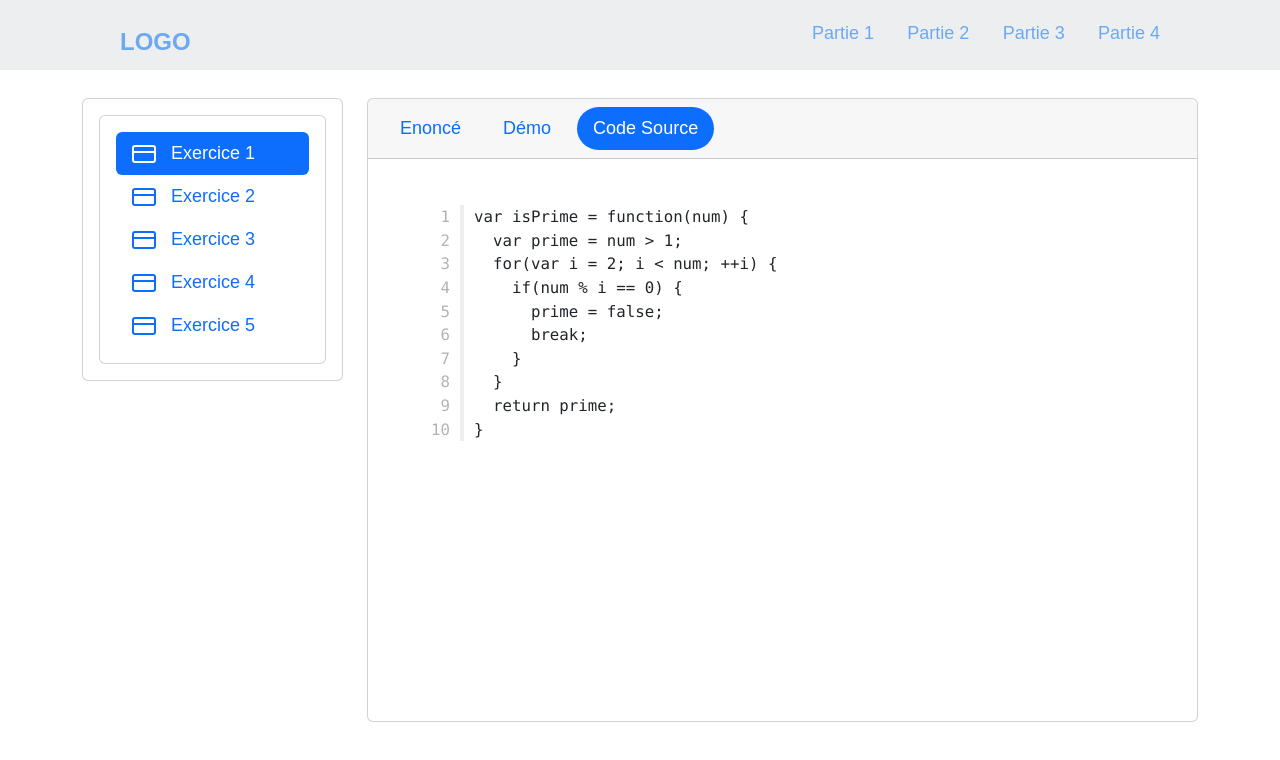
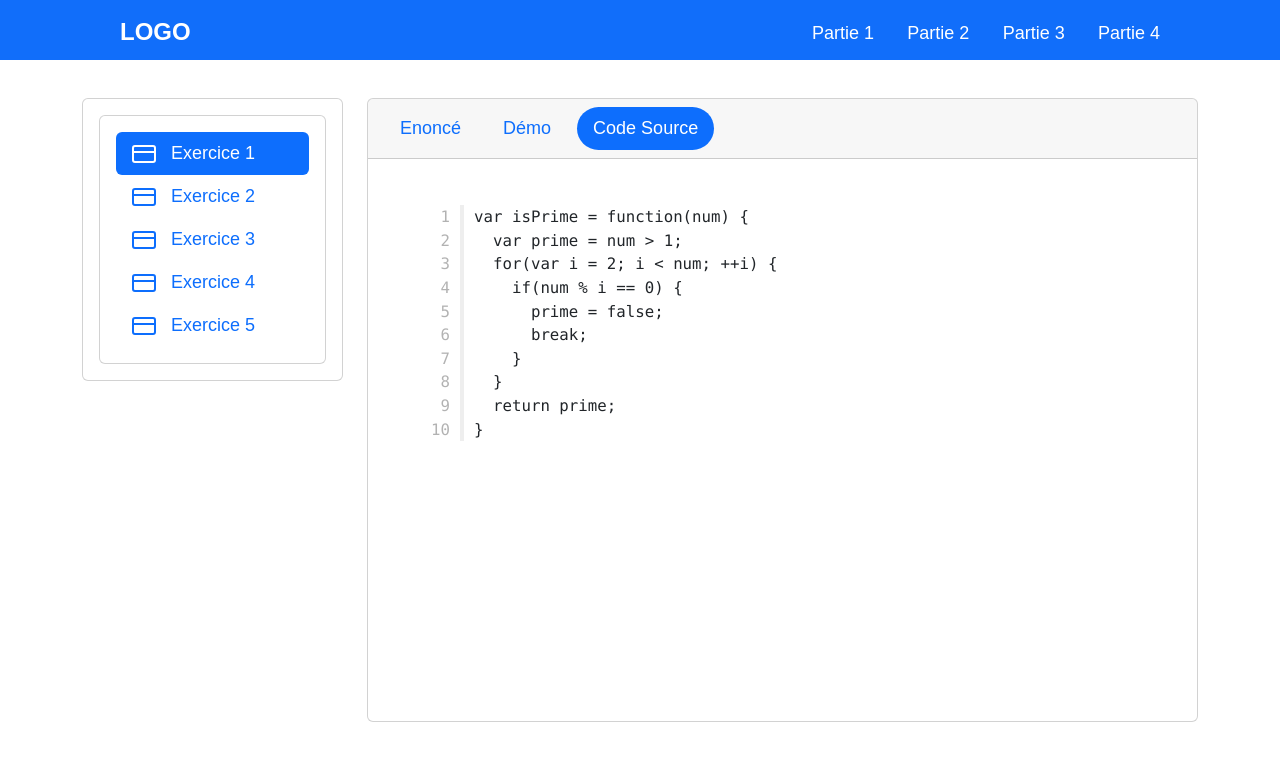
Before and after one commit to Kaoutar-boudouft/PHPTeamProject1, a plain HTML site: page basictemp.html in a window 1280 px wide. Drawn offline with nearby package versions, Linux system fonts and the light colour scheme; some icons are missing.

Commit message:
Modifier style navbar

```diff
--- a/basictemp.html
+++ b/basictemp.html
@@ -28,13 +28,13 @@
 
     .navbar {
       width: 100%;
-      height: 70px;
+      height: 60px;
       display: flex;
       padding: 20px 120px;
       justify-content: space-between;
       align-items: center;
-      background-color: #EDEEF0;
-      color:#6CA9F3;
+      background-color: #116EFA;
+      color:white;
       position: fixed;
       top: 0;
       z-index: 1;
@@ -45,13 +45,14 @@
     }
 
     .navbar .logo {
+      margin-top: -20px;
       font-size: 24px;
       font-weight: 800;
       transition: all 200ms ease-in-out;
     }
 
     .navbar .logo:hover {
-      color: #116EFA;
+      /* color: #303641; */
     }
 
     .navbar .navLinks {
@@ -70,7 +71,7 @@
     }
 
     .navbar .navLinks .navLink:hover {
-      color: #116EFA;
+      color: #303641;
     }
 
     .section {
@@ -100,7 +101,7 @@
     @media screen and (max-width: 768px) {
       .navbar .navLinks {
         position: absolute;
-        top: 70px;
+        top: 60px;
         right: 0;
         background-color: #EDEEF0;
         width: 50%;
@@ -109,6 +110,7 @@
         justify-content: center;
         align-items: center;
         transition: all 200ms;
+        color:#116EFA;
         transform: translatex(100%);
       }
       .navbar .navLinks ul {
```
